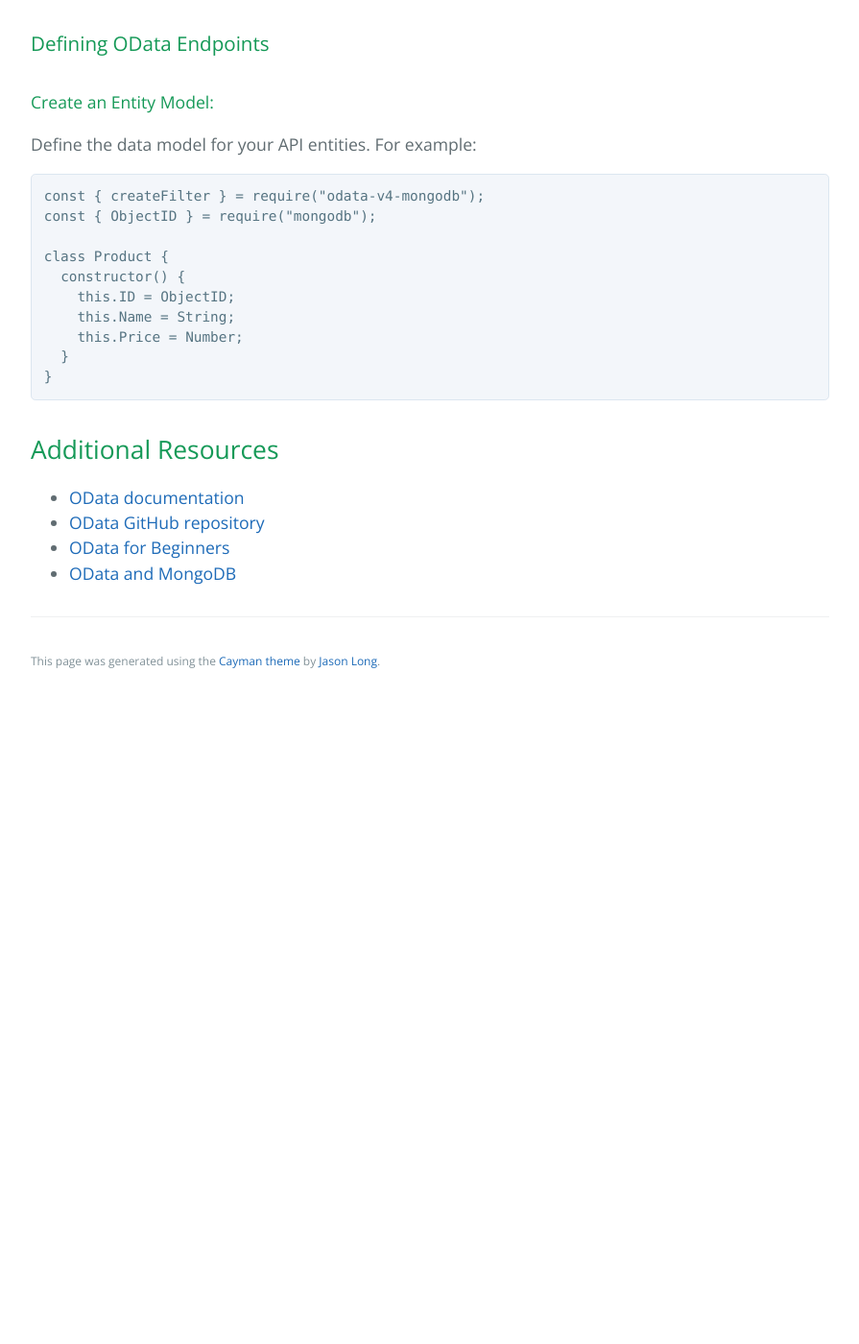
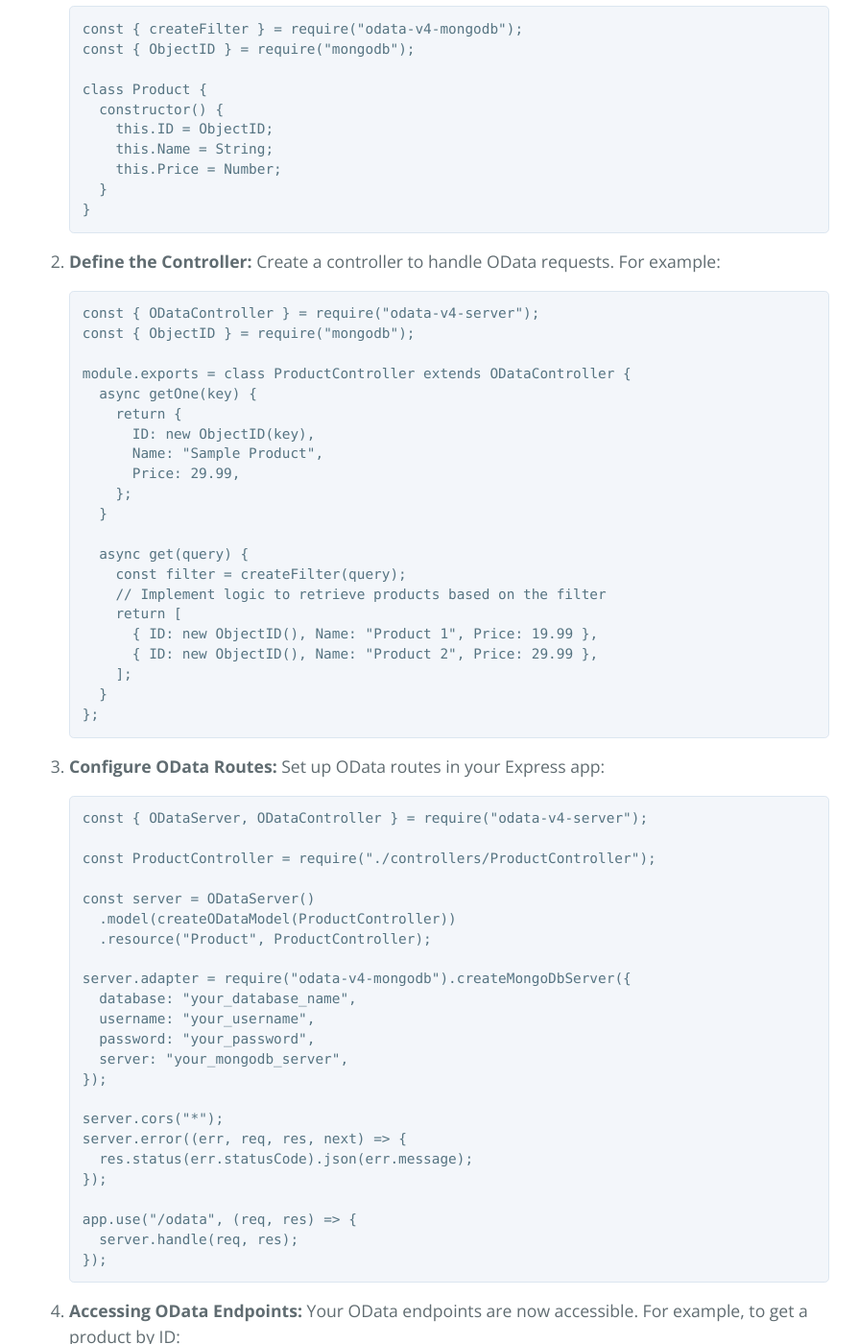
Before and after one commit to learning-software-engineering/learning-software-engineering.github.io, a Jekyll site: the page built from Topics/Tech_Stacks/Odata.md, in a window 1280 px wide and 1400 px high, scrolled down 2986 px. Shown: the whole window at 96% size, without its empty margins (192-1087 px from the left). Built offline with Jekyll 4.4.1, drawn with Linux system fonts in a browser that asks for light colours; our own code applies the rules of GitHub Pages for plain Markdown files; before the commit the page ends 3717 px from its top, so only the background shows below that; some of the changed text lies outside the part shown.

Commit message:
Added examples for defining controllers and configuring routes. Included brief descritpions for each additional resource. Updated some section's format and corrected table of contents link.

`````diff
--- a/Topics/Tech_Stacks/Odata.md
+++ b/Topics/Tech_Stacks/Odata.md
@@ -10,7 +10,7 @@
 
 ### [OData Basics](#odata-basics-1)
 
-### [How to Use OData for RESTful APIs](#odata-basics-1)
+### [How to Use OData for RESTful APIs](#how-to-use-odata-for-restful-apis-1)
 
 ### [Additional Resources](#additional-resources-1)
 
@@ -67,55 +67,124 @@ At the core of OData is its ability to expose data entities as resources accessi
 
 ### Setting Up OData
 
-#### Install OData Package:
+1.  **Install OData Package:**
+    Use your preferred package manager to install the OData package. For example, using npm:
 
-Use your preferred package manager to install the OData package. For example, using npm:
+    ```bash
+    npm install express odata
+    ```
 
-```bash
-npm install express odata
-```
+2.  **Create an Express App:**
+    Set up an Express.js application. Below is a basic example:
 
-#### Create an Express App:
+    ```javascript
+    const express = require("express");
+    const { ODataServer } = require("odata-v4-server");
 
-Set up an Express.js application. Below is a basic example:
+    const app = express();
 
-````javascript
-const express = require('express');
-const { ODataServer } = require('odata-v4-server');
+    // Your OData configurations and routes go here
 
-const app = express();
-
-// Your OData configurations and routes go here
-
-const port = process.env.PORT || 3000;
-app.listen(port, () => {
-console.log(`Server is running on port ${port}`);
-});
-```
-````
+    const port = process.env.PORT || 3000;
+    app.listen(port, () => {
+      console.log(`Server is running on port ${port}`);
+    });
+    ```
 
 ### Defining OData Endpoints
 
-#### Create an Entity Model:
+1. **Create an Entity Model:**
+   Define the data model for your API entities. For example:
 
-Define the data model for your API entities. For example:
+   ```javascript
+   const { createFilter } = require("odata-v4-mongodb");
+   const { ObjectID } = require("mongodb");
 
-```javascript
-const { createFilter } = require("odata-v4-mongodb");
-const { ObjectID } = require("mongodb");
+   class Product {
+     constructor() {
+       this.ID = ObjectID;
+       this.Name = String;
+       this.Price = Number;
+     }
+   }
+   ```
 
-class Product {
-  constructor() {
-    this.ID = ObjectID;
-    this.Name = String;
-    this.Price = Number;
-  }
-}
-```
+2. **Define the Controller:**
+   Create a controller to handle OData requests. For example:
+
+   ```javascript
+   const { ODataController } = require("odata-v4-server");
+   const { ObjectID } = require("mongodb");
+
+   module.exports = class ProductController extends ODataController {
+     async getOne(key) {
+       return {
+         ID: new ObjectID(key),
+         Name: "Sample Product",
+         Price: 29.99,
+       };
+     }
+
+     async get(query) {
+       const filter = createFilter(query);
+       // Implement logic to retrieve products based on the filter
+       return [
+         { ID: new ObjectID(), Name: "Product 1", Price: 19.99 },
+         { ID: new ObjectID(), Name: "Product 2", Price: 29.99 },
+       ];
+     }
+   };
+   ```
+
+3. **Configure OData Routes:**
+   Set up OData routes in your Express app:
+
+   ```javascript
+   const { ODataServer, ODataController } = require("odata-v4-server");
+
+   const ProductController = require("./controllers/ProductController");
+
+   const server = ODataServer()
+     .model(createODataModel(ProductController))
+     .resource("Product", ProductController);
+
+   server.adapter = require("odata-v4-mongodb").createMongoDbServer({
+     database: "your_database_name",
+     username: "your_username",
+     password: "your_password",
+     server: "your_mongodb_server",
+   });
+
+   server.cors("*");
+   server.error((err, req, res, next) => {
+     res.status(err.statusCode).json(err.message);
+   });
+
+   app.use("/odata", (req, res) => {
+     server.handle(req, res);
+   });
+   ```
+
+4. **Accessing OData Endpoints:**
+   Your OData endpoints are now accessible. For example, to get a product by ID:
+
+   ```bash
+   GET /odata/Product('product_id')
+   ```
+
+   To retrieve all products:
+
+   ```bash
+   GET /odata/Product
+   ```
+
+   Customize and extend these routes based on your API requirements.
 
 ## Additional Resources
 
-- [OData documentation](https://www.odata.org/documentation/)
-- [OData GitHub repository](https://github.com/Soontao/odata-v4-server)
-- [OData for Beginners](https://www.odata.org/getting-started/basic-tutorial/)
-- [OData and MongoDB](https://github.com/Soontao/odata-v4-mongodb)
+- Explore the official [OData documentation](https://www.odata.org/documentation/) for in-depth information.
+- Check out the [OData GitHub repository](https://github.com/Soontao/odata-v4-server) for the latest updates and community contributions.
+- [OData for Beginners](https://www.odata.org/getting-started/basic-tutorial/) - A beginner-friendly tutorial on OData concepts and usage.
+- [OData and MongoDB](https://github.com/Soontao/odata-v4-mongodb) - Integration with MongoDB for OData.
+
+Happy coding!
`````
